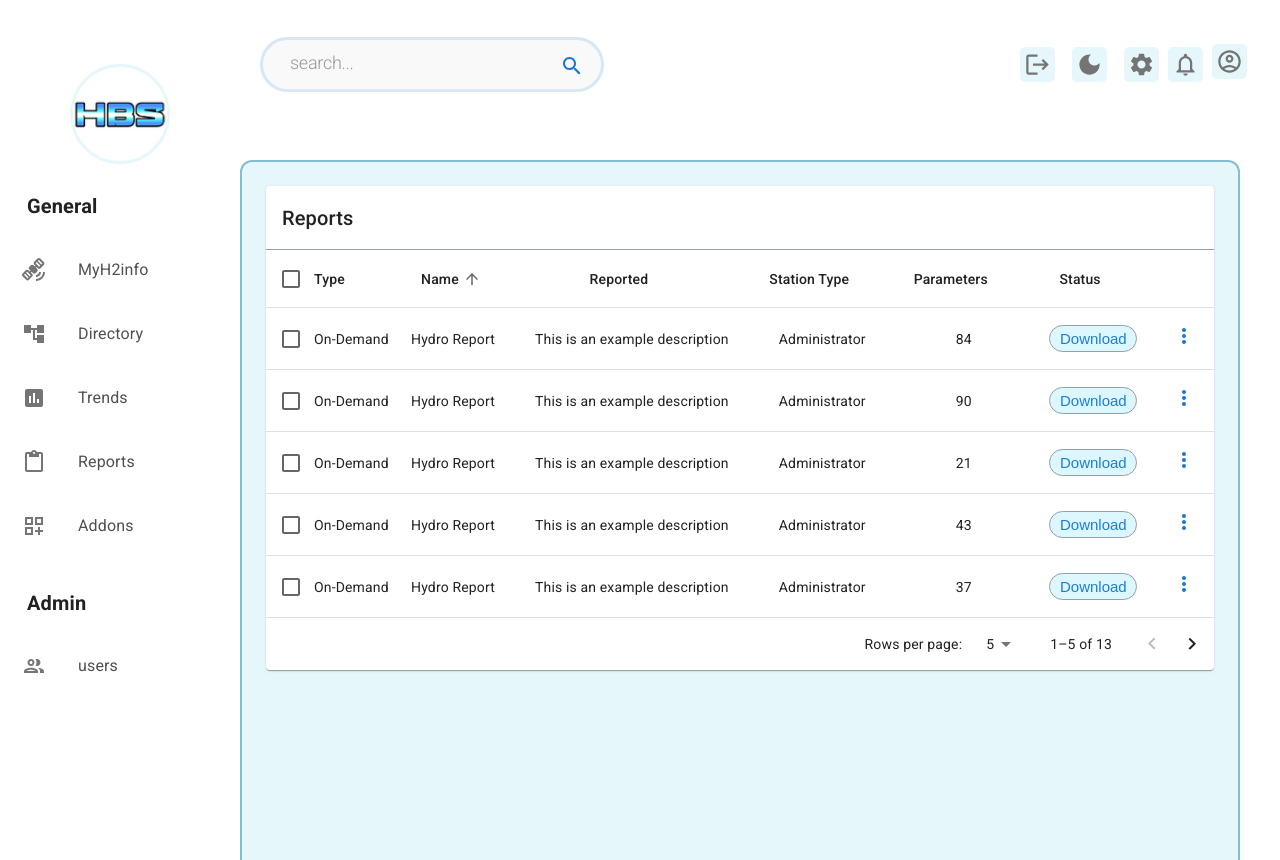
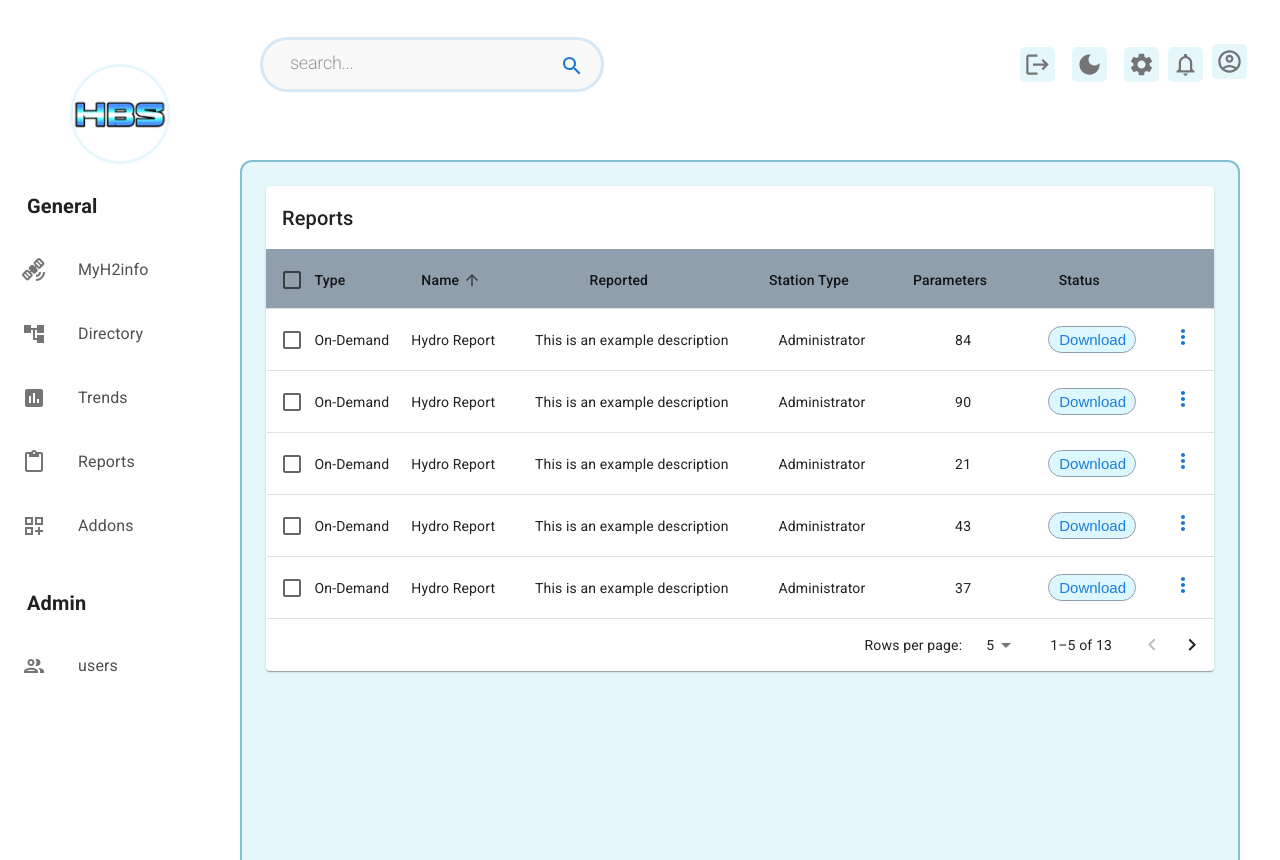
Before and after one commit to kpierc11/Dashboard_Demo, a React (Create React App) app in the folder app/: page /reports in a window 1280 px wide. Built offline with nearby package versions, Linux system fonts and the light colour scheme.

Commit message:
Changed Color

```diff
--- a/app/src/components/ReportsTable/ReportsTable.tsx
+++ b/app/src/components/ReportsTable/ReportsTable.tsx
@@ -286,8 +286,8 @@ function EnhancedTableHead(props: EnhancedTableProps) {
     };
 
   return (
-    <TableHead>
-      <TableRow>
+    <TableHead >
+      <TableRow sx={{backgroundColor: "#919EAB",border: "1px solid #919EAB"}}>
         <TableCell padding="checkbox">
           <Checkbox
             color="primary"
@@ -359,7 +359,7 @@ function EnhancedTableToolbar(props: EnhancedTableToolbarProps) {
           </Typography>
         ) : (
           <Typography
-            sx={{ flex: "1 1 100%" }}
+            sx={{ flex: "1 1 100%"}}
             variant="h6"
             id="tableTitle"
             component="div"
```
